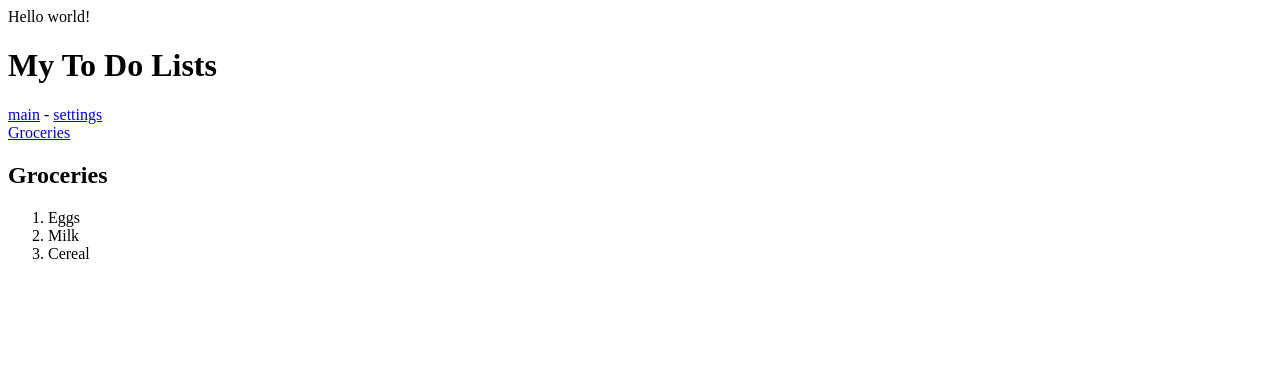
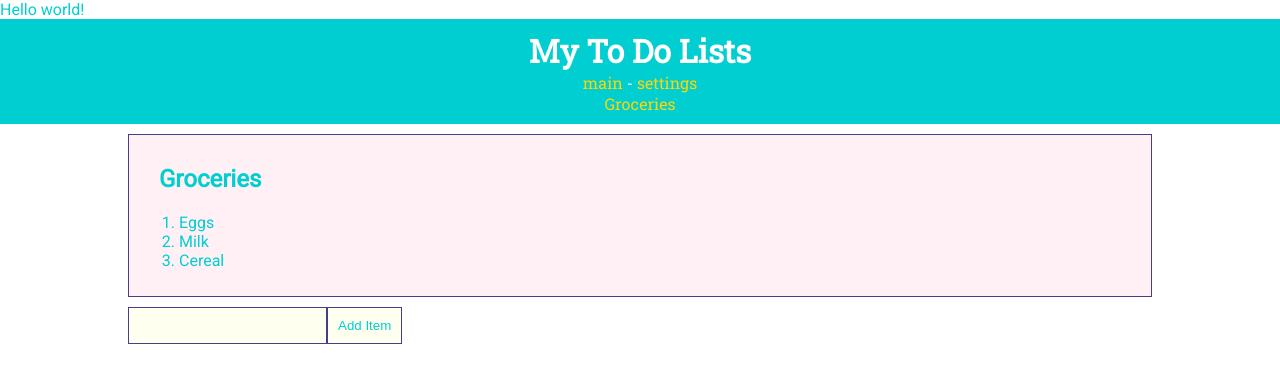
Before and after one commit to laurafulton/PUILabs, a plain HTML site: page week4_lab/list.html in a window 1280 px wide. Drawn offline with Linux system fonts and the light colour scheme.

Commit message:
Update list.html

```diff
--- a/week4_lab/list.html
+++ b/week4_lab/list.html
@@ -4,6 +4,11 @@
 <head>
     <title>ToDo App</title>
     <meta charset="UTF-8">
+     <!-- styles -->
+      <link rel="stylesheet" type="text/css" href="style.css">
+
+      <!-- fonts -->
+	<link href="https://fonts.googleapis.com/css?family=Roboto|Roboto+Slab" rel="stylesheet">
 </head>
 
 <body>
@@ -31,8 +36,9 @@
         </ol>
 
     </div>
+     <input type="text" name="list-a"><Button> Add Item </Button>
+
 </div>
-
 
 
 </body>
```
